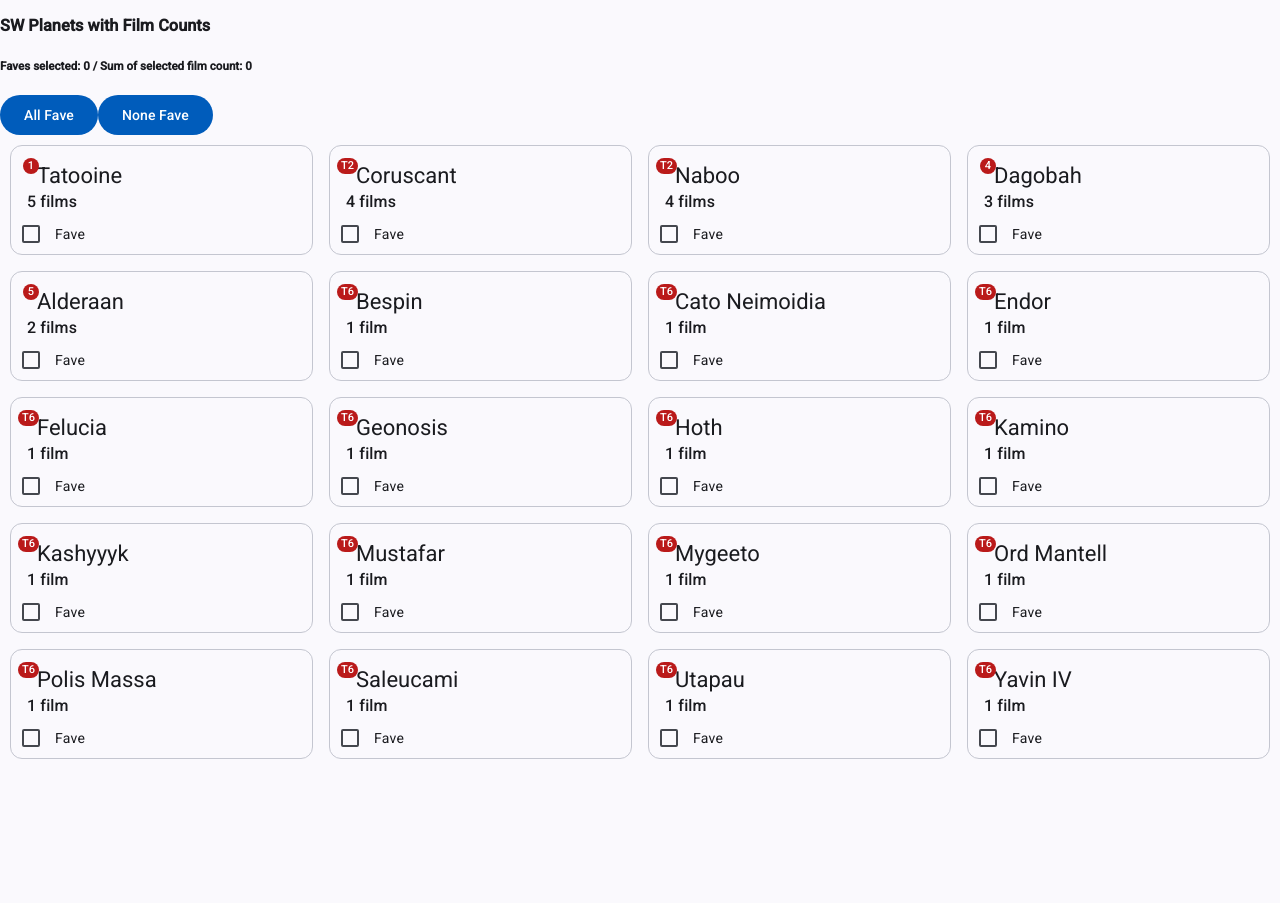
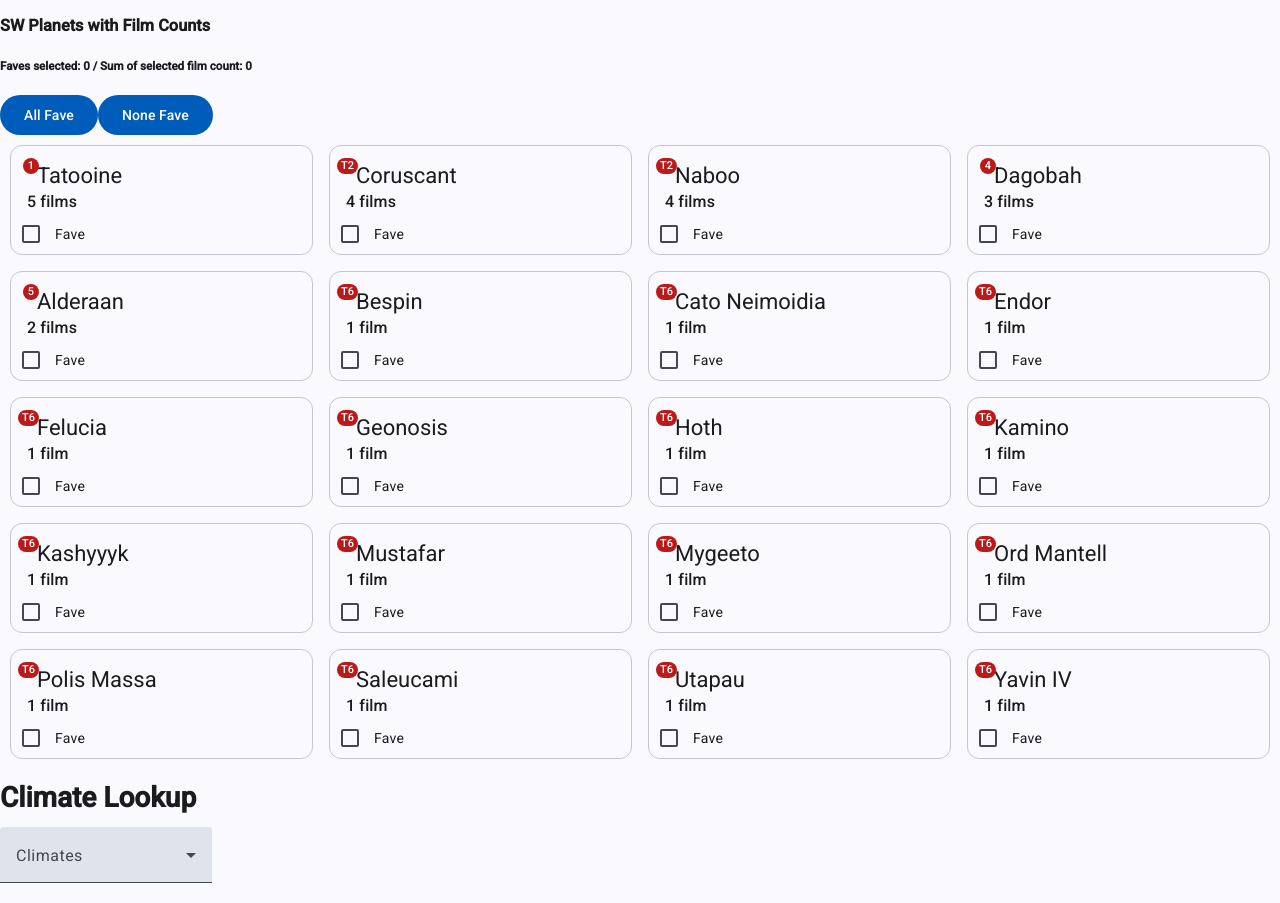
Before and after one commit to 2025-fall-js-frameworks/angular-components, an Angular app: page / in a window 1280 px wide. Before the commit the page ends 816 px from the top, so only its background shows below. Built offline with nearby package versions, Linux system fonts and the light colour scheme.

Commit message:
Climate Lookup working...
Oh my...

Signal hell

Blah, blah, blah...

```diff
--- a/src/app/app.html
+++ b/src/app/app.html
@@ -1 +1,2 @@
 <app-sw-planet-films></app-sw-planet-films>
+<app-sw-climates></app-sw-climates>
--- a/src/app/app.ts
+++ b/src/app/app.ts
@@ -1,9 +1,10 @@
 import { Component, signal } from '@angular/core';
 import { SwPlanetFilms } from './sw-planet-films/sw-planet-films';
+import { SwClimates } from './sw-climates/sw-climates';
 
 @Component({
   selector: 'app-root',
-  imports: [SwPlanetFilms],
+  imports: [SwPlanetFilms, SwClimates],
   templateUrl: './app.html',
   styleUrl: './app.css'
 })
--- a/src/app/sw-climates/sw-climates.html
+++ b/src/app/sw-climates/sw-climates.html
@@ -1 +1,23 @@
-<p>sw-climates works!</p>
+<h1>Climate Lookup</h1>
+<mat-form-field>
+  <mat-label>Climates</mat-label>
+  <mat-select
+    [value]="selectedClimate()"
+    (selectionChange)="onClimateChange($event.value)"
+  >
+    @for (climate of climates; track climate) {
+    <mat-option
+        [value]="climate"
+    >
+      {{ climate }}
+    </mat-option>
+    }
+  </mat-select>
+</mat-form-field>
+<ul>
+    @for (p of planetsWithChosenClimate(); track p) {
+        <li>
+            {{ p }}
+        </li>
+    }
+</ul>
--- a/src/app/sw-climates/sw-climates.ts
+++ b/src/app/sw-climates/sw-climates.ts
@@ -1,11 +1,32 @@
-import { Component } from '@angular/core';
+import { Component, computed, inject, signal, WritableSignal } from '@angular/core';
+import { MatFormField, MatLabel } from '@angular/material/form-field';
+import { MatOption, MatSelect } from '@angular/material/select';
+import { SwPlanetsService } from '../sw-planets.service';
+import { FormsModule } from '@angular/forms';
 
 @Component({
   selector: 'app-sw-climates',
-  imports: [],
+  imports: [MatFormField, MatLabel, MatSelect, MatOption, FormsModule],
   templateUrl: './sw-climates.html',
   styleUrl: './sw-climates.css'
 })
 export class SwClimates {
 
+  private planetService = inject(SwPlanetsService);
+
+  protected climates = this.planetService.getClimates();
+
+  protected selectedClimate = signal("");
+
+  protected planetsWithChosenClimate = signal<string[]>([]);
+
+  protected onClimateChange = (c: any) => {
+    this.selectedClimate.update(
+      prev => c
+    );
+
+    this.planetsWithChosenClimate.update(
+      prev => this.planetService.getPlanetsByClimate(this.selectedClimate())
+    );
+  };
 }
--- a/src/app/sw-planets.service.ts
+++ b/src/app/sw-planets.service.ts
@@ -1,5 +1,5 @@
 import { Injectable } from '@angular/core';
-import { allPlanets, getPlanetsWithFilmCount } from '../sw-planet-model';
+import { allPlanets, getPlanetsWithFilmCount, getClimates, getPlanetsByClimate } from '../sw-planet-model';
 
 @Injectable({
   providedIn: 'root'
@@ -9,4 +9,13 @@ export class SwPlanetsService {
   public getPlanetFilmDataForDisplay = () => getPlanetsWithFilmCount(
     allPlanets
   );
+
+  public getClimates = () => getClimates(
+    allPlanets
+  );
+
+  public getPlanetsByClimate = (climate: string) => getPlanetsByClimate(
+    allPlanets,
+    climate
+  );
 }
```
